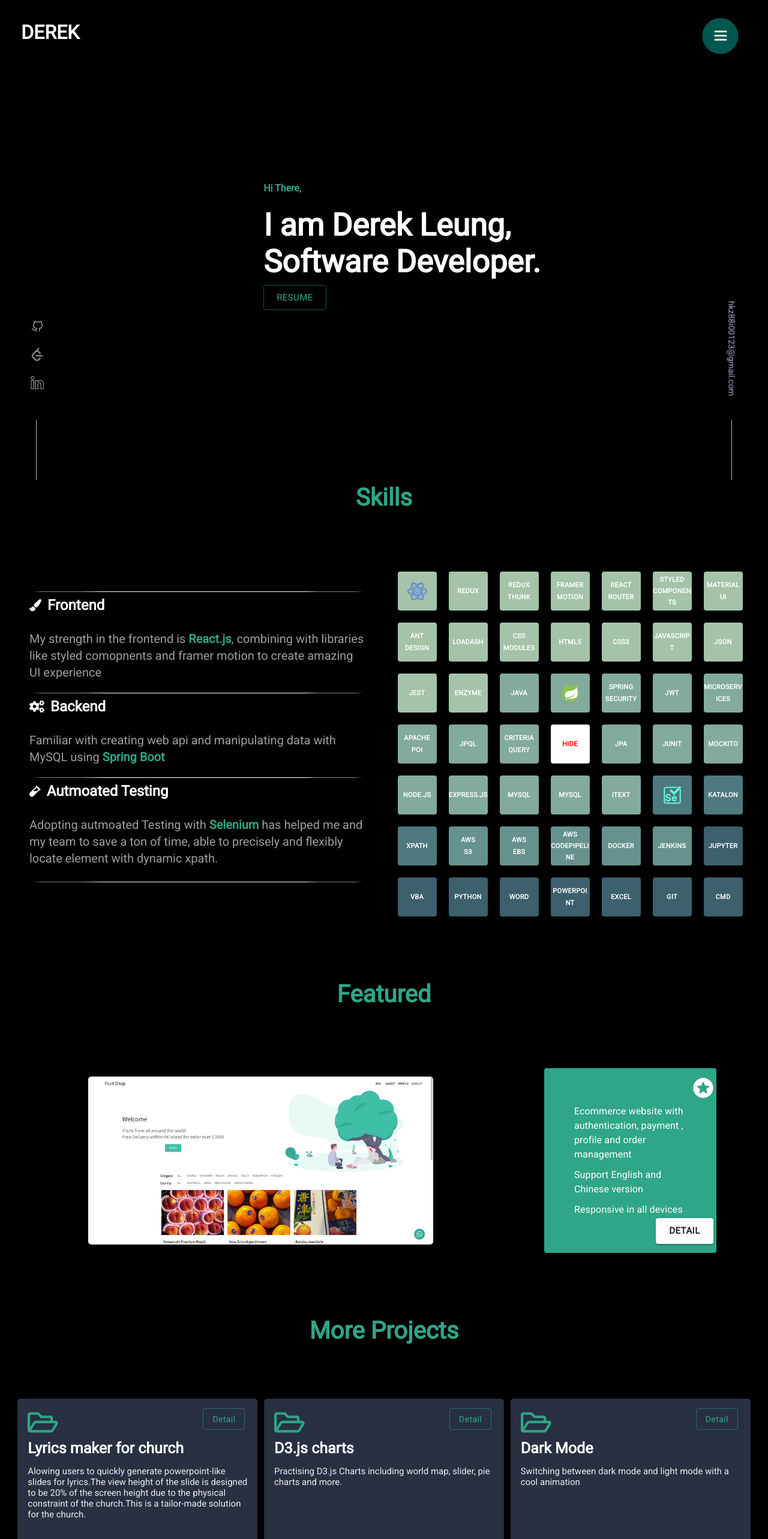
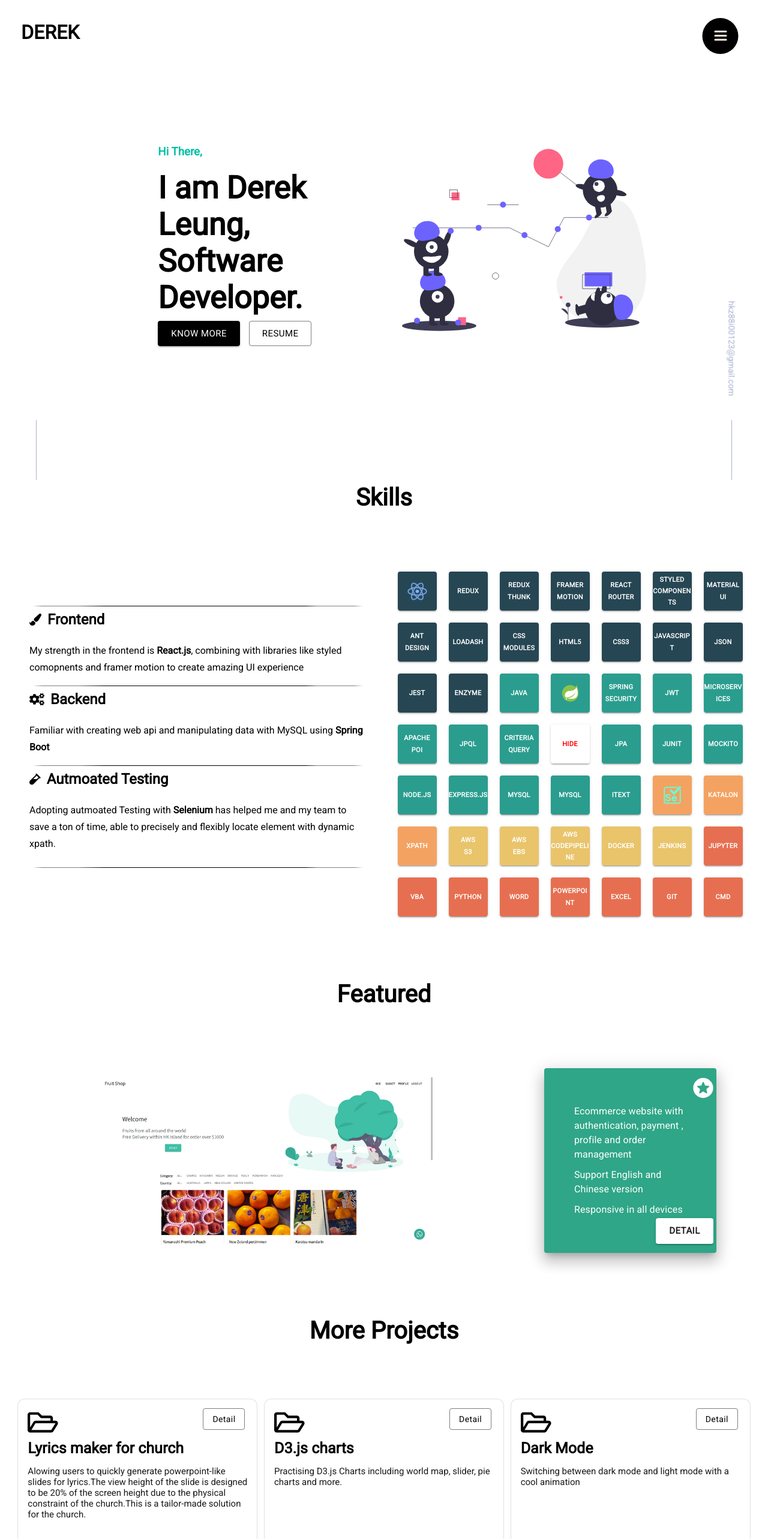
Before and after one commit to DerekLeungHoWang/portfolio-V2, a React (Create React App) app: page /projectDetail/1 in a window 1280 px wide. Shown: the top 2566 px of the page at 60% size. Built offline with nearby package versions, Linux system fonts and the light colour scheme; a web font is replaced by a local one.

Commit message:
update [skip ci]

```diff
--- a/src/App.js
+++ b/src/App.js
@@ -30,14 +30,15 @@ function App(props) {
   const theme = createMuiTheme({
     palette: {
       primary: {
-        main: '#2FA687',
+        main: '#000',
         secondary: "#F3EADA",
-        background: '#000',
-        frontend: '#A4C3A9',
-        backend: "#82AB9B",
-        deployment: "#65928D",
-        testing: "#4E797E",
-        others: "#3C606C",
+        green:"#00BFA6",
+        background: '#fff',
+        frontend: '#264653',
+        backend: "#2a9d8f",
+        deployment: "#e9c46a",
+        testing: "#f4a261",
+        others: "#e76f51",
         paper: "#283042"
       },
       secondary:{
--- a/src/Components/Common/Navbar/Navbar.js
+++ b/src/Components/Common/Navbar/Navbar.js
@@ -21,11 +21,12 @@ const Wrapper = styled(motion.div)`
 const Logo = styled(motion.h1)`
     margin-left: 35px;
     margin-top: 35px;
+    color:${props=>props.theme.palette.primary.main};
 `;
 
 const NavLink = styled(Link)`
     text-decoration: none;
-    color: ${props => props.color};
+    color:${props=>props.theme.palette.primary.main};
 `;
 export default function Navbar() {
 
@@ -34,7 +35,7 @@ export default function Navbar() {
     return (
 
             <Wrapper id="navBar" theme={theme}>
-                <Logo >DEREK</Logo>
+                <Logo theme={theme} >DEREK</Logo>
 
                 <RightNav/>
 
--- a/src/Components/Common/RightNav/RightNav.js
+++ b/src/Components/Common/RightNav/RightNav.js
@@ -4,6 +4,7 @@ import { motion, useCycle } from "framer-motion";
 
 import { MenuToggle } from './MenuToggle';
 import { Navigation } from './Navigation';
+import { useTheme } from '@material-ui/core';
 const sidebar = {
   open: (height = 1000) => ({
     clipPath: `circle(${height * 2 + 200}px at 80% 40px)`,
@@ -38,21 +39,20 @@ const Background = styled(motion.div)`
   min-width: 100px;
   max-width: 300px;
   width: 100%;
-  background: #005750;
-
+  background: ${props=>props.theme.palette.primary.main}
 `
 function RightNav(props) {
   const [isOpen, toggleOpen] = useCycle(false, true);
-
+  const theme = useTheme();
   return (
     <MyNav
 
       initial={false}
       animate={isOpen ? "open" : "closed"}
     >
-      <Background  variants={sidebar} />
+      <Background variants={sidebar} theme={theme} />
 
-      <Navigation isOpen={isOpen} toggleOpen={toggleOpen}/>
+      <Navigation isOpen={isOpen} toggleOpen={toggleOpen} />
       <MenuToggle toggle={() => toggleOpen()} />
 
     </MyNav>
--- a/src/Components/HomePage/CoverPage/CoverPage.js
+++ b/src/Components/HomePage/CoverPage/CoverPage.js
@@ -8,7 +8,7 @@ import StyledButton from '../../Common/StyledButton/StyledButton';
 import { useSelector } from 'react-redux';
 import { blue, pink } from '@material-ui/core/colors';
 import Pdf from '../../Common/PDF/resume.pdf'
-
+import { ReactComponent as GoodTeamSVG } from '../../Common/Images/goodTeam.svg';
 
 const Title = () => {
     const line1 = "I am Derek Leung,  "
@@ -26,7 +26,7 @@ const Title = () => {
                 <motion.span
                     key={`${char}-${index}`}
                     variants={letter}
-                    style={{ color: "white" }}
+
                 >
                     {char}
                 </motion.span>
@@ -76,7 +76,7 @@ const letter = {
 
 
 const Wrapper = styled(Grid)`
-    color: white;
+
     height: 100vh;
     width: 100vw;
     background-color: ${props => props.theme.palette.primary.background};
@@ -106,12 +106,29 @@ export default function CoverPage() {
 
         >
             <Container item >
+                <Grid container direction="row" justify="center">
+                    <Grid container item lg={4} alignItems="center">
+                        <div>
                             <SayHi theme={theme}
                                 initial="hidden"
                                 animate="visible"
                                 variants={sayHi}>Hi There,</SayHi>
-                <MyTitle />
+                            <MyTitle theme={theme} />
                             <a href={Pdf} target="_blank">
+                                <Button
+
+                                    size="large"
+                                    component={motion.div}
+                                    variant="contained"
+                                    color="primary"
+                                    ref={ref}
+                                    // initial="hidden"
+                                    // variants={talkBtnVariants}
+                                    animate={talkBtn}
+                                    style={{marginRight:"15px"}}
+                                >
+                                    Know More
+                                </Button>
                                 <Button
 
                                     size="large"
@@ -122,13 +139,16 @@ export default function CoverPage() {
                                     // initial="hidden"
                                     // variants={talkBtnVariants}
                                     animate={talkBtn}
-
                                 >
                                     Resume
-
-
-
-                </Button></a>
+                                </Button>
+                            </a>
+                        </div>
+                    </Grid>
+                    <Grid container item lg={4}>
+                        <GoodTeamSVG style={{ maxHeight: "500px" }} />
+                    </Grid>
+                </Grid>
             </Container>
 
         </Wrapper>
@@ -142,12 +162,12 @@ const Container = styled(Grid)`
 
 `
 const MyTitle = styled(Title)`
-
+      color:  ${props => props.theme.palette.primary.main};
 
 
 `
-const SayHi = styled(motion.h4)`
-    color: ${props => props.theme.palette.primary.main};
+const SayHi = styled(motion.h3)`
+    color: ${props => props.theme.palette.primary.green};
 
 `
 const sayHi = {
@@ -168,5 +188,5 @@ const Heading = styled(motion.h2)`
     font-family:  sans-serif;
     color:white;
     font-size: 52px;
-
+    color:black;
 `
--- a/src/Components/HomePage/ProjectsPage/Projects/Archive/Detail/pj.scss
+++ b/src/Components/HomePage/ProjectsPage/Projects/Archive/Detail/pj.scss
@@ -53,7 +53,7 @@
 #pjrojectWrapper{
   width: 100%;
   height:auto;
-  color: white;
+  color: black;
   display: flex;
   justify-content: space-evenly;
   align-items: center;
@@ -67,7 +67,7 @@
 #buttonGrouptWrapper{
   width: 100%;
   height:auto;
-  color: white;
+  color: black;
   display: flex;
   justify-content: flex-end;
   align-items: center;
--- a/src/Components/HomePage/ProjectsPage/Projects/Archive/ProjectArchive.js
+++ b/src/Components/HomePage/ProjectsPage/Projects/Archive/ProjectArchive.js
@@ -16,7 +16,7 @@ import { motion } from 'framer-motion';
 import { useSelector } from 'react-redux';
 import { Link, useHistory } from 'react-router-dom';
 
-const useStyles = makeStyles({
+const useStyles = makeStyles((theme) =>({
     cardContainer: {
         width: '100%'
     },
@@ -29,9 +29,9 @@ const useStyles = makeStyles({
         width: "400px",
         height: "300px",
         position: 'relative',
-        borderRadius: "5px",
-        background: "#283042",
-        color: "white",
+        borderRadius: "12px",
+        background: theme.palette.primary.background,
+        color: theme.palette.primary.main,
 
 
     },
@@ -51,7 +51,7 @@ const useStyles = makeStyles({
 
 
     }
-});
+}));
 
 const FolderIcon = styled(FontAwesomeIcon)`
 
@@ -65,7 +65,7 @@ const Title = styled.h1`
      top: 80px;
      left: 45px;
     font-size: 25px;
-
+     color:${props=>props.theme.palette.primary.main}
 `
 const Description = styled.p`
 
@@ -165,7 +165,7 @@ export default function ProjectArchive(props) {
                             >
                                 <CardContent >
                                     <FolderIcon theme={theme} icon={faFolderOpen} className={classes.folderIcon} />
-                                    <Title  >
+                                    <Title theme={theme} >
                                         {project.title}
                                     </Title>
 
--- a/src/Components/HomePage/SkillPage/Skills/SkillLeft/SkillLeft.js
+++ b/src/Components/HomePage/SkillPage/Skills/SkillLeft/SkillLeft.js
@@ -42,16 +42,17 @@ const Title = styled(motion.h2)`
 /* margin-top: 30px;
 margin-bottom: 30px; */
 margin-left: 10px;
+color:${props=>props.theme.palette.primary.main};
 `
 const Description = styled(motion.p)`
-   color: #9d9ca1;
-   font-size: 20px;
+ color:${props=>props.theme.palette.primary.main};
+   font-size: 16px;
    line-height: 28px;
 
 `
 
 const Divider = styled(motion.div)`
-   border-bottom: 1px solid white;
+   border-bottom: ${props=> `1px solid ${props.theme.palette.primary.main}`};
     border-radius: 100%;
 
     &:last-child{
@@ -66,6 +67,7 @@ const HighlightText = styled(motion.span)`
 
 const Icon = styled(FontAwesomeIcon)`
     font-size: 20px;
+    color:${props=>props.theme.palette.primary.main};
 `
 export default function SkillLeft() {
     const theme = useTheme();
@@ -85,17 +87,17 @@ export default function SkillLeft() {
 
                         return ((
                             <Wrapper key={i} >
-                                <Divider />
+                                <Divider theme={theme}/>
                                 <Grid item container direction="row"
 
                                     alignItems="center">
-                                    <Icon icon={icons[i]} />
-                                    <Title>
+                                    <Icon icon={icons[i]} theme={theme} />
+                                    <Title theme={theme}>
                                         {item.title}
                                     </Title>
 
                                 </Grid>
-                                <Description>
+                                <Description theme={theme}>
                                     <span>{item.description1}</span>
                                     <HighlightText theme={theme}  >{item.highlightText}</HighlightText>
                                     <span>{item.description2}</span>
@@ -104,7 +106,7 @@ export default function SkillLeft() {
 
                         ))
                     })}
-                    <Divider />
+                    <Divider theme={theme} />
                 </motion.div>
             </Grid>
 
```
Also changed, not shown: src/Components/Common/Images/goodTeam.svg (added), src/Components/Common/RightNav/Styles.js (deleted). Lines whose indentation alone changed are shown as unchanged.
